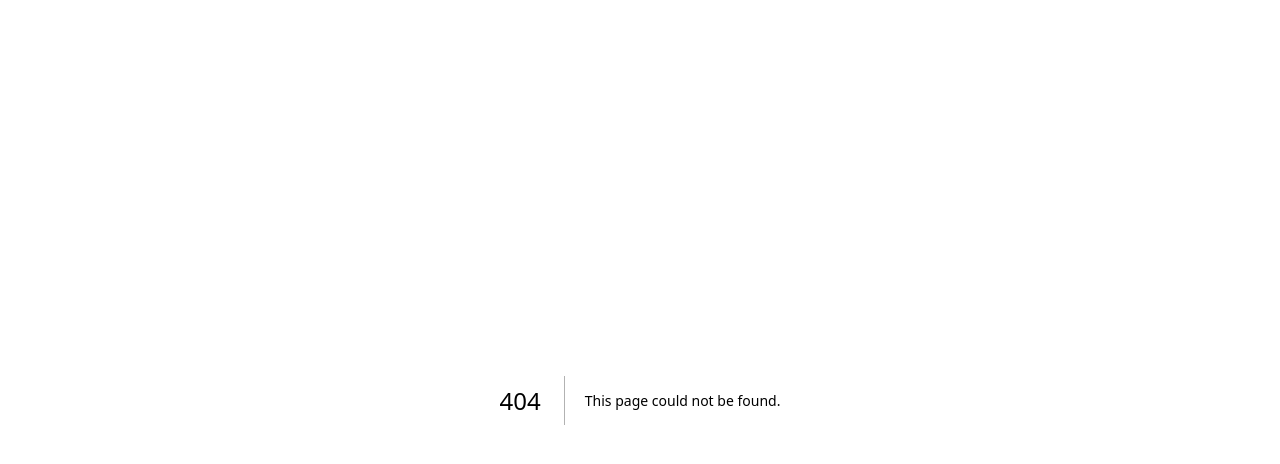
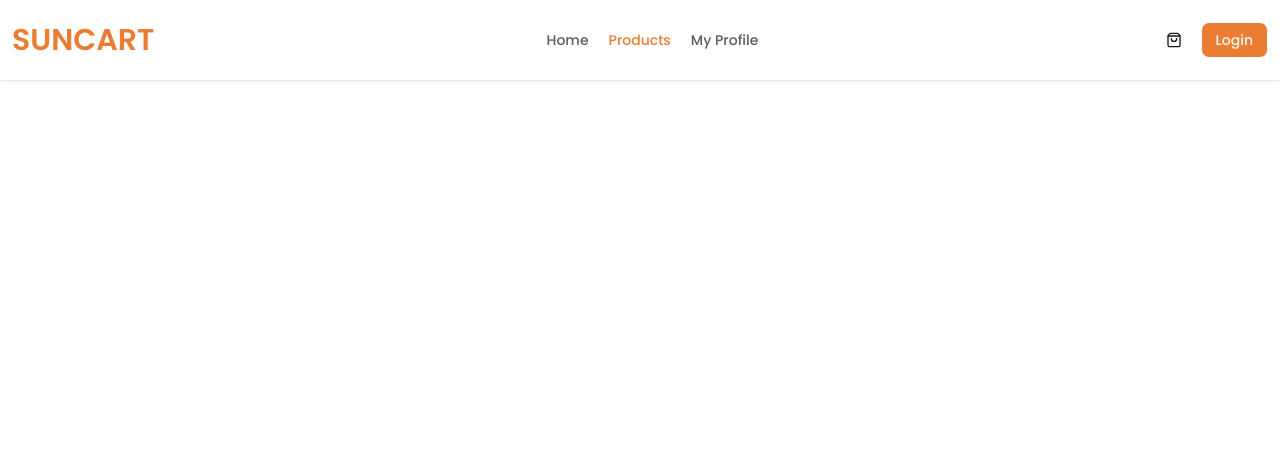
Before and after one commit to ShahSaminYasar/SunCart, a Next.js app: page /products in a window 1280 px wide. Before the commit this address had no page. Shown: the top 464 px of the page. Built offline with nearby package versions, Linux system fonts and the light colour scheme.

Commit message:
Added: Header

```diff
--- /dev/null
+++ b/src/app/(auth)/login/page.jsx
@@ -0,0 +1,4 @@
+const page = () => {
+  return <div>Login</div>;
+};
+export default page;
--- /dev/null
+++ b/src/app/(auth)/register/page.jsx
@@ -0,0 +1,4 @@
+const page = () => {
+  return <div>Register</div>;
+};
+export default page;
--- /dev/null
+++ b/src/app/(main)/products/page.jsx
@@ -0,0 +1,4 @@
+const page = () => {
+  return <div>page</div>;
+};
+export default page;
--- /dev/null
+++ b/src/app/(main)/profile/page.jsx
@@ -0,0 +1,4 @@
+const page = () => {
+  return <div>page</div>;
+};
+export default page;
--- a/src/components/Header.jsx
+++ b/src/components/Header.jsx
@@ -1,4 +1,83 @@
+"use client";
+import Link from "next/link";
+import { usePathname } from "next/navigation";
+import { Button } from "./ui/button";
+import { Menu, ShoppingBag, X } from "lucide-react";
+import { useState } from "react";
+
+const navlinks = [
+  {
+    label: "Home",
+    path: "/",
+  },
+  {
+    label: "Products",
+    path: "/products",
+  },
+  {
+    label: "My Profile",
+    path: "/profile",
+  },
+];
+
 const Header = () => {
-  return <div>Header</div>;
+  const pathname = usePathname();
+
+  //   States
+  const [mobileMenuOpen, setMobileMenuOpen] = useState(false);
+
+  return (
+    <header className="w-full h-20 flex items-center justify-center px-3 fixed top-0 left-0 shadow-sm bg-background">
+      <div className="container flex justify-between items-center gap-5">
+        <div className="flex gap-1 items-center">
+          <Button
+            variant="ghost"
+            onClick={() => setMobileMenuOpen((prev) => !prev)}
+            className={"block md:hidden"}
+          >
+            {mobileMenuOpen ? <X size={20} /> : <Menu size={20} />}
+          </Button>
+
+          <Link href={"/"} className="text-3xl font-semibold text-primary">
+            SUNCART
+          </Link>
+        </div>
+
+        <nav
+          className={`bg-background rounded-lg absolute left-3 shadow-sm md:relative md:left-auto md:top-auto p-3 w-[calc(100vw-24px)] transition-all duration-300 ${mobileMenuOpen ? "top-22 opacity-100 pointer-events-auto" : "top-17 opacity-0 pointer-events-none"} md:top-auto md:opacity-100 md:pointer-events-auto md:bg-transparent md:shadow-none md:w-fit`}
+        >
+          <ul
+            className={`text-sm font-medium flex gap-5 items-center justify-center flex-col md:flex-row`}
+          >
+            {navlinks?.map((navlink, index) => (
+              <li
+                key={navlink?.path + index}
+                className={`${pathname === navlink?.path ? "text-primary" : "text-foreground/70 hover:text-foreground"} w-full`}
+              >
+                <Link
+                  href={navlink?.path}
+                  className="block text-center text-nowrap"
+                >
+                  {navlink?.label}
+                </Link>
+              </li>
+            ))}
+          </ul>
+        </nav>
+
+        <div className="flex gap-1 items-center">
+          <Button asChild variant="ghost">
+            <Link href={"/purchases"}>
+              <ShoppingBag size={20} className="text-foreground" />
+            </Link>
+          </Button>
+
+          <Button asChild>
+            <Link href={"/login"}>Login</Link>
+          </Button>
+        </div>
+      </div>
+    </header>
+  );
 };
 export default Header;
--- a/src/components/ui/button.jsx
+++ b/src/components/ui/button.jsx
@@ -5,7 +5,7 @@ import { Slot } from "radix-ui";
 import { cn } from "@/lib/utils";
 
 const buttonVariants = cva(
-  "group/button inline-flex shrink-0 items-center justify-center rounded-md border border-transparent bg-clip-padding text-sm font-medium whitespace-nowrap transition-all outline-none select-none focus-visible:border-ring focus-visible:ring-3 focus-visible:ring-ring/50 active:not-aria-[haspopup]:translate-y-px disabled:pointer-events-none disabled:opacity-50 aria-invalid:border-destructive aria-invalid:ring-3 aria-invalid:ring-destructive/20 dark:aria-invalid:border-destructive/50 dark:aria-invalid:ring-destructive/40 [&_svg]:pointer-events-none [&_svg]:shrink-0 [&_svg:not([class*='size-'])]:size-4",
+  "group/button inline-flex shrink-0 items-center justify-center rounded-md border border-transparent bg-clip-padding text-sm font-medium whitespace-nowrap transition-all outline-none select-none focus-visible:border-ring focus-visible:ring-3 focus-visible:ring-ring/50 active:not-aria-[haspopup]:translate-y-px disabled:pointer-events-none disabled:opacity-50 aria-invalid:border-destructive aria-invalid:ring-3 aria-invalid:ring-destructive/20 dark:aria-invalid:border-destructive/50 dark:aria-invalid:ring-destructive/40 [&_svg]:pointer-events-none [&_svg]:shrink-0 [&_svg:not([class*='size-'])]:size-4 cursor-pointer",
   {
     variants: {
       variant: {
```
